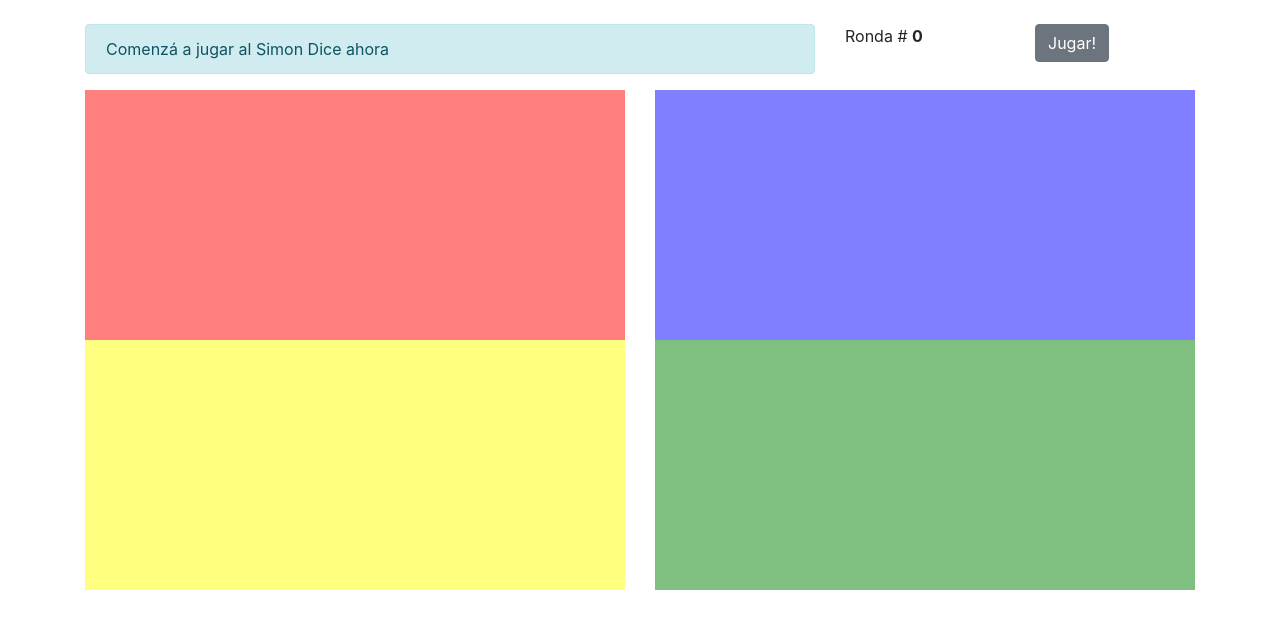
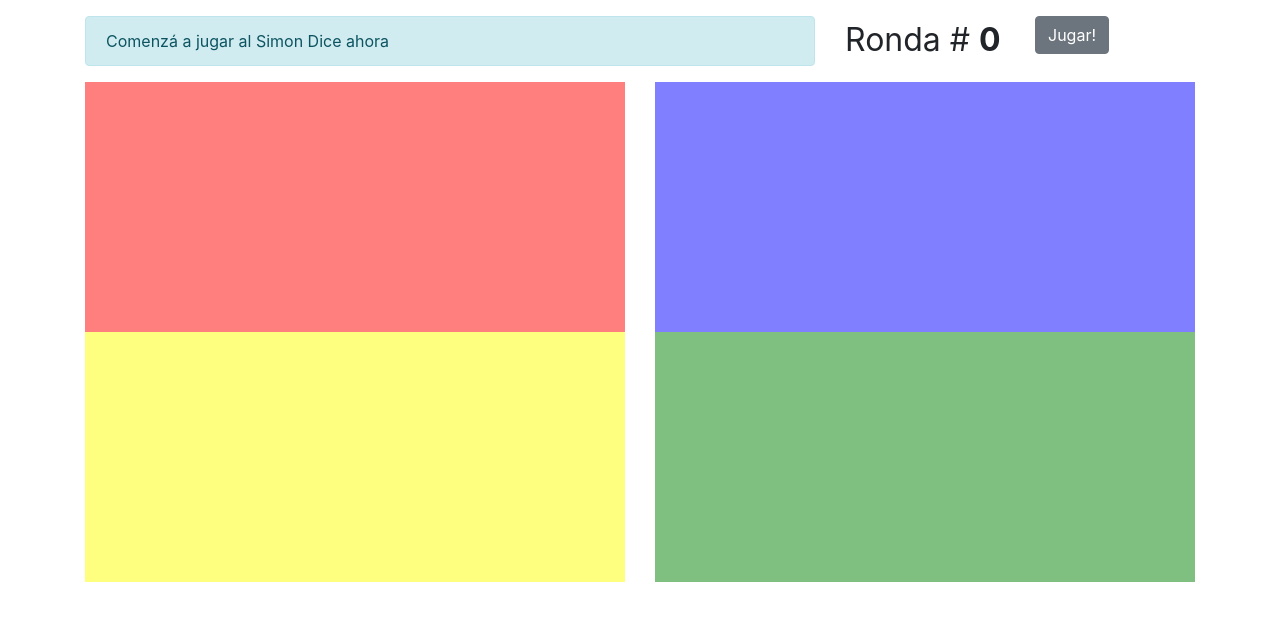
Before and after one commit to fede-infa/fede-infa.github.io, a website: page simon-dice.html in a window 1280 px wide. Drawn offline with nearby package versions, Linux system fonts and the light colour scheme.

Commit message:
Cambio visual cabecera
Se modifico la visualizacion de la cabecera

```diff
--- a/simon-dice.html
+++ b/simon-dice.html
@@ -11,15 +11,14 @@
 </head>
 <body>
 
-    <br>
-    <div class="container">
+    <div class="container mt-3">
         <div class="row">
             <div class="col-sm-8">
                 <div class="alert alert-info" role="alert" id="estado">
                 </div>
             </div>
             <div class="col-sm-2">
-                <p> Ronda # <strong id="ronda">0</strong> </p>
+                <p style="font-size: 2em;"> Ronda # <strong id="ronda">0</strong> </p>
             </div>
             <div class="col-sm-2">
                 <button type="button" class="btn btn-secondary">Jugar!</button>
```
